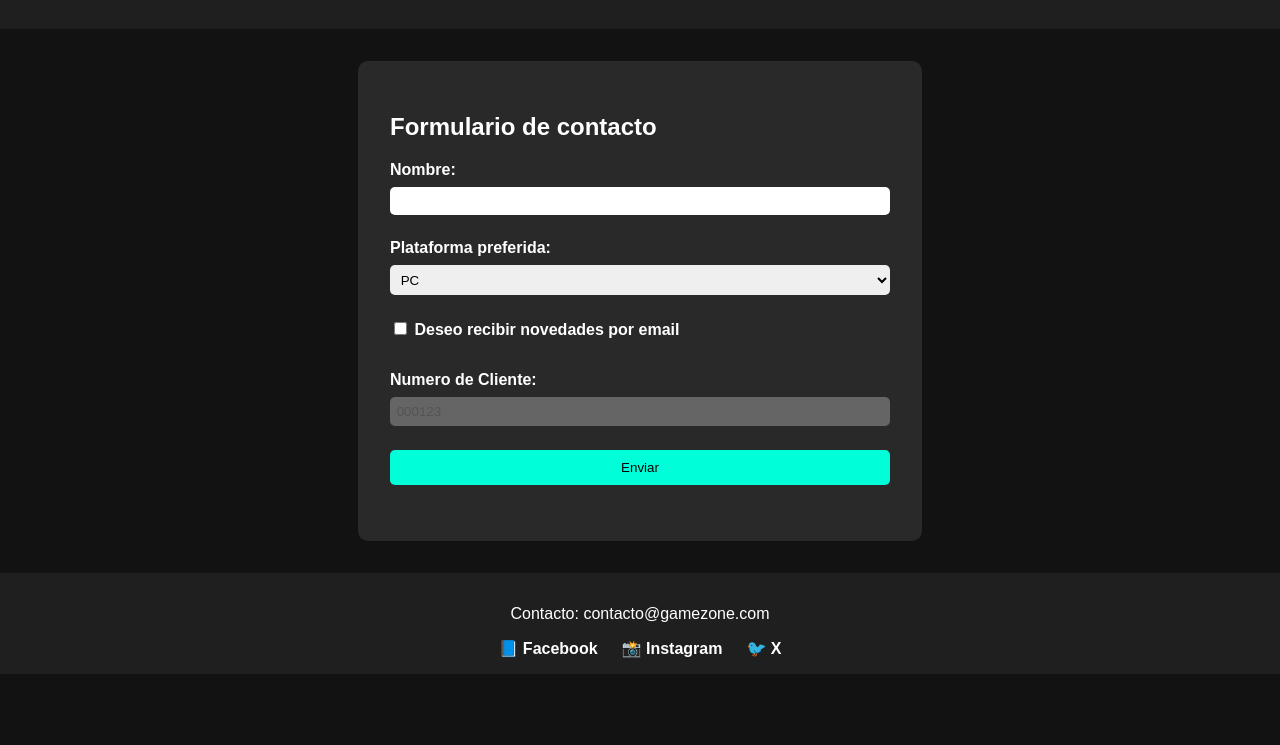
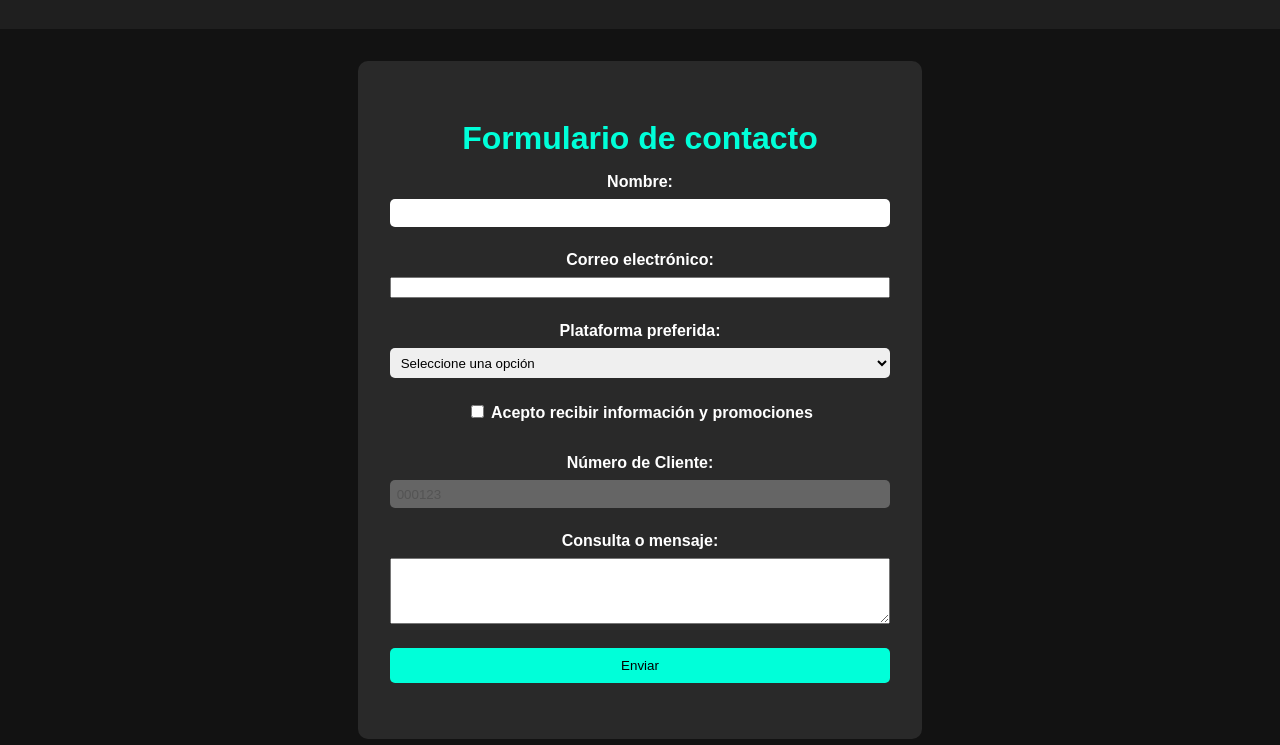
Before and after one commit to romanifacundo/TpProgra3, a plain HTML site: page formulario.html in a window 1280 px wide. Shown: the part 207-952 px from the top of the page. Before the commit the page ends 881 px from the top, so only its background shows below. Drawn offline with Linux system fonts and the light colour scheme.

Commit message:
Arreglos

```diff
--- a/estilos.css
+++ b/estilos.css
@@ -18,6 +18,24 @@ header, footer {
   background-color: var(--color-primario);
   text-align: center;
   padding: 1em;
+}
+
+h2 {
+  color: var(--color-acento);
+  font-size: 2em;
+  margin-bottom: 0.5em;
+  text-align: center;
+}
+
+h3 {
+  color: #cccccc;
+  font-size: 1.5em;
+  margin-top: 2em;
+  margin-bottom: 0.5em;
+}
+
+section {
+  text-align: center;
 }
 
 nav ul {
--- a/formulario.html
+++ b/formulario.html
@@ -30,8 +30,14 @@
   </div>
 
   <div class="campo">
+    <label for="email">Correo electrónico:</label>
+    <input type="email" id="email" required>
+  </div>
+
+  <div class="campo">
     <label for="plataforma">Plataforma preferida:</label>
-          <select id="plataforma">
+    <select id="plataforma" required>
+      <option value="" disabled selected>Seleccione una opción</option>
       <option>PC</option>
       <option>PlayStation</option>
       <option>Xbox</option>
@@ -41,13 +47,18 @@
 
   <div class="campo">
     <label>
-            <input type="checkbox"> Deseo recibir novedades por email
+      <input type="checkbox" required> Acepto recibir información y promociones
     </label>
   </div>
 
   <div class="campo">
-          <label for="clienteid">Numero de Cliente:</label>
+    <label for="clienteid">Número de Cliente:</label>
     <input type="text" id="clienteid" disabled value="000123">
+  </div>
+
+  <div class="campo">
+    <label for="mensaje">Consulta o mensaje:</label>
+    <textarea id="mensaje" rows="4"></textarea>
   </div>
 
   <div class="campo">
@@ -57,7 +68,8 @@
     </section>
   </main>
   <footer>
-  <p>Contacto: contacto@gamezone.com</p>
+    <p>📧 Contacto: contacto@gamezone.com</p>
+    <p>__</p>
   <div class="redes">
     <a href="#" target="_blank" title="Facebook">📘 Facebook</a>
     <a href="#" target="_blank" title="Instagram">📸 Instagram</a>
```
Also changed, not shown: index.html (+2 -1 lines), productos.html (+2 -1 lines). Lines whose indentation alone changed are shown as unchanged.
